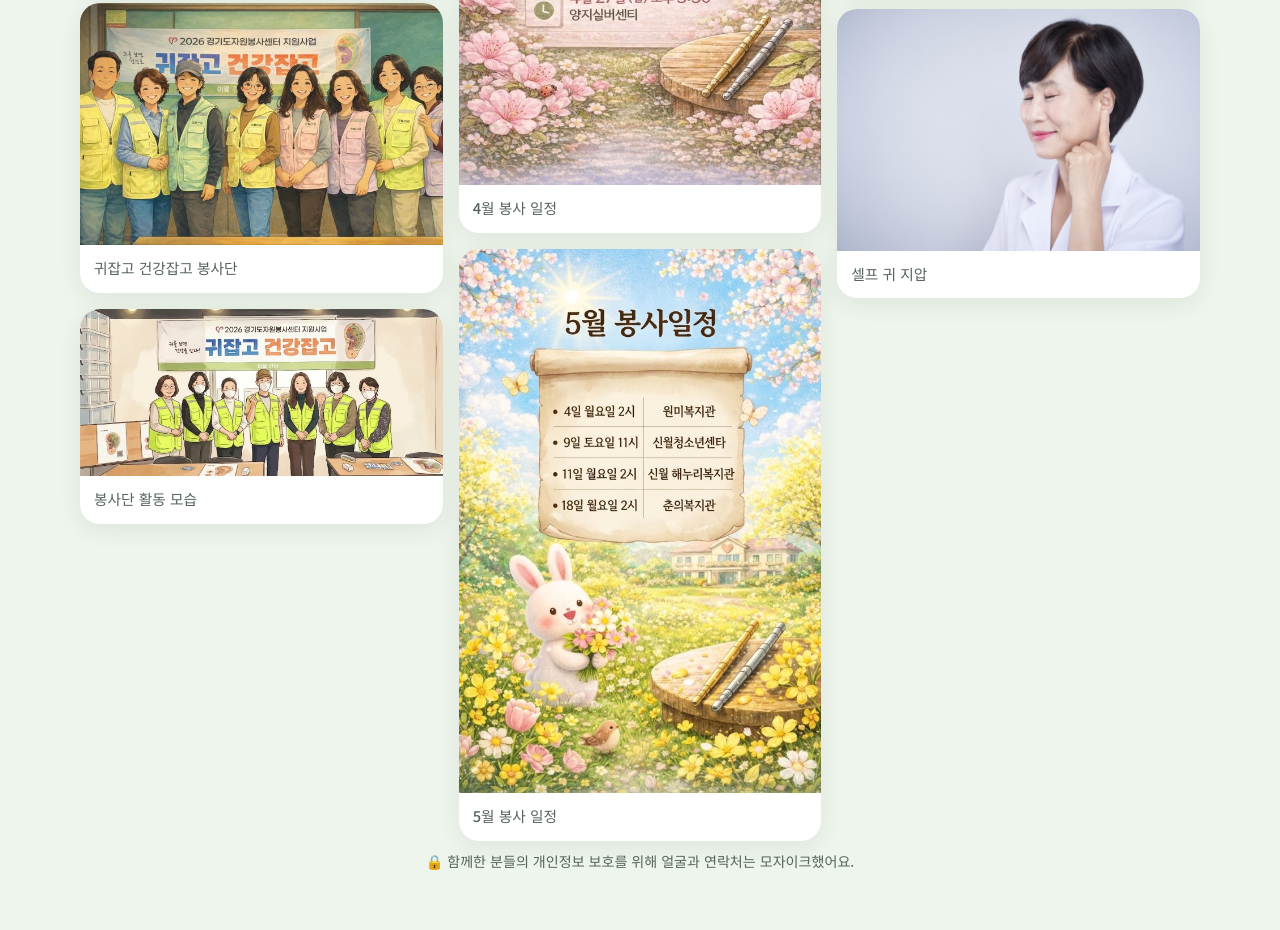
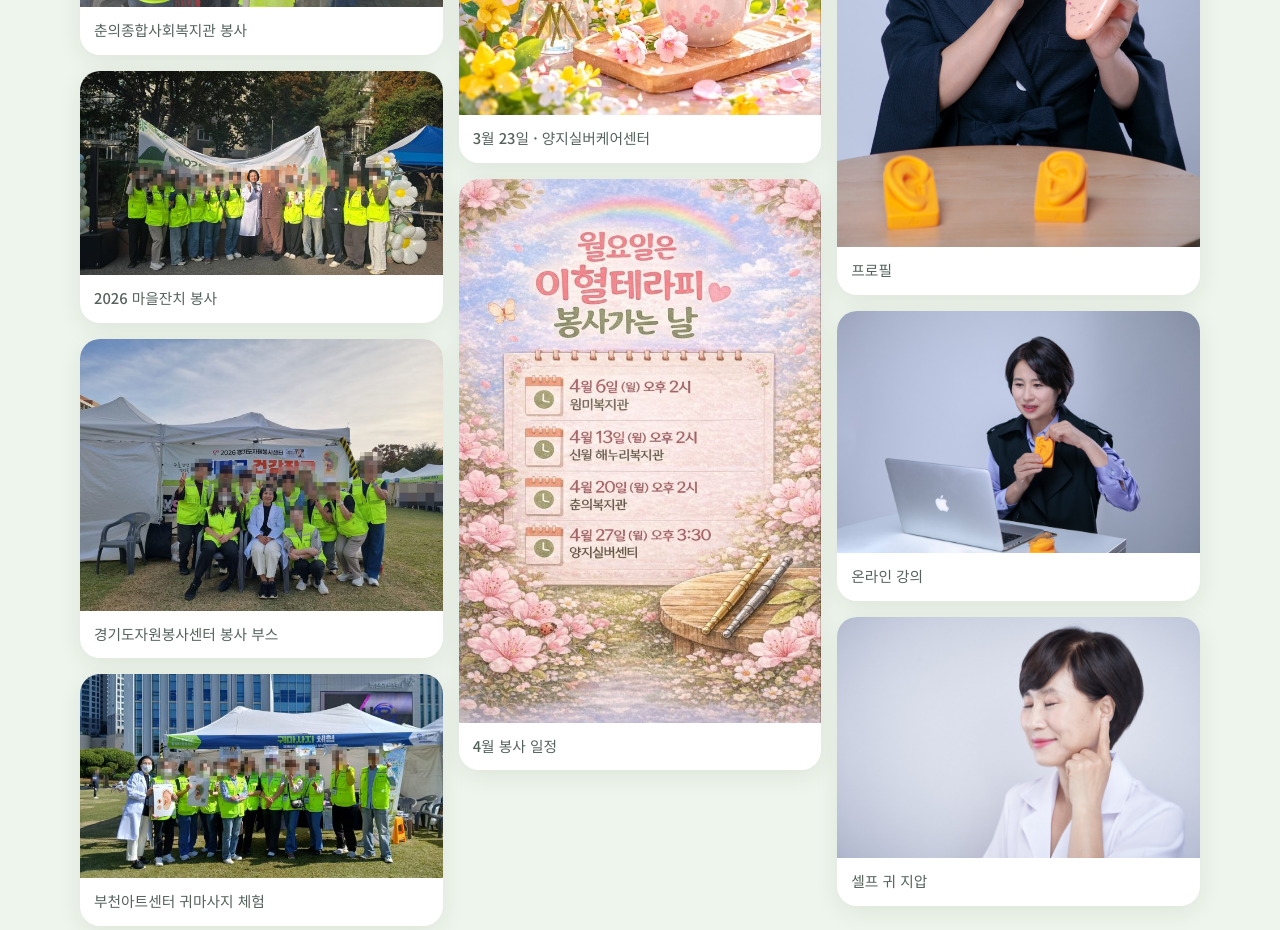
Before and after one commit to eduearcho/jaesuk-ear-therapy, a plain HTML site: page index.html in a window 1280 px wide. Shown: the part 6031-6961 px from the top of the page. Drawn offline with Linux system fonts and the light colour scheme.

Commit message:
활동 사진 3장 추가 (업무협약식, 경기도자원봉사센터 부스, 부천아트센터 귀마사지 체험)
- 함께한 분들의 얼굴은 모자이크

Co-Authored-By: Claude Opus 5.5 <noreply@anthropic.com>

```diff
--- a/index.html
+++ b/index.html
@@ -203,6 +203,9 @@
           <li data-cat="lecture"><button type="button" class="gallery-item" data-full="images/gallery/lecture-certificate.jpg" data-caption="가톨릭대학교 이혈테라피 과정 수료 · 귀분석지도사 자격증 수여 (함께한 분들의 얼굴은 모자이크했어요)">
             <img src="images/gallery/lecture-certificate-thumb.jpg" width="640" height="296" loading="lazy" decoding="async" alt="이혈테라피 과정 수료생들이 자격증을 들고 협회장과 함께 찍은 단체 사진">
             <span class="cap">귀분석지도사 자격증 수여</span></button></li>
+          <li data-cat="lecture"><button type="button" class="gallery-item" data-full="images/gallery/lecture-mou.jpg" data-caption="가톨릭대학교 성인학습교육센터 – 부천시원미노인복지관 업무협약식 (2026. 10. 22) · 함께한 분들의 얼굴은 모자이크했어요">
+            <img src="images/gallery/lecture-mou-thumb.jpg" width="640" height="480" loading="lazy" decoding="async" alt="가톨릭대학교 성인학습교육센터와 부천시원미노인복지관 업무협약식 단체 사진">
+            <span class="cap">가톨릭대 – 원미노인복지관 업무협약</span></button></li>
           <li data-cat="lecture"><button type="button" class="gallery-item" data-full="images/gallery/lecture-energy.jpg" data-caption="에너지클럽 176회 조찬모임 특강 · '귀티나는 삶을 살고 싶다면 귀를 눌러라' (2024. 5. 11)">
             <img src="images/gallery/lecture-energy-thumb.jpg" width="640" height="578" loading="lazy" decoding="async" alt="에너지클럽 조찬모임 특강 포스터 '귀티나는 삶을 살고 싶다면 귀를 눌러라'">
             <span class="cap">에너지클럽 조찬모임 특강</span></button></li>
@@ -220,6 +223,12 @@
           <li data-cat="volunteer"><button type="button" class="gallery-item" data-full="images/gallery/volunteer-festival.jpg" data-caption="2026 마을잔치 이혈테라피 봉사 (함께한 분들의 얼굴은 모자이크했어요)">
             <img src="images/gallery/volunteer-festival-thumb.jpg" width="640" height="360" loading="lazy" decoding="async" alt="마을잔치 현수막 앞에서 봉사단과 함께 선 조재숙 협회장">
             <span class="cap">2026 마을잔치 봉사</span></button></li>
+          <li data-cat="volunteer"><button type="button" class="gallery-item" data-full="images/gallery/volunteer-gyeonggi.jpg" data-caption="2026 경기도자원봉사센터 '귀잡고 건강잡고' 봉사 부스 (함께한 분들의 얼굴은 모자이크했어요)">
+            <img src="images/gallery/volunteer-gyeonggi-thumb.jpg" width="640" height="480" loading="lazy" decoding="async" alt="경기도자원봉사센터 귀잡고 건강잡고 부스 앞에서 봉사단과 함께한 조재숙 협회장">
+            <span class="cap">경기도자원봉사센터 봉사 부스</span></button></li>
+          <li data-cat="volunteer"><button type="button" class="gallery-item" data-full="images/gallery/volunteer-artcenter.jpg" data-caption="경기도 평생학습 활성화 합동행사 · 부천아트센터 '귀마사지 체험' 부스 (함께한 분들의 얼굴은 모자이크했어요)">
+            <img src="images/gallery/volunteer-artcenter-thumb.jpg" width="640" height="360" loading="lazy" decoding="async" alt="부천아트센터 앞 귀마사지 체험 부스에서 귀 그림 자료를 든 봉사단">
+            <span class="cap">부천아트센터 귀마사지 체험</span></button></li>
           <li data-cat="volunteer"><button type="button" class="gallery-item" data-full="images/gallery/volunteer-illust-1.jpg" data-caption="2026 경기도자원봉사센터 지원사업 '귀잡고 건강잡고' 봉사단 (일러스트)">
             <img src="images/gallery/volunteer-illust-1-thumb.jpg" width="640" height="427" loading="lazy" decoding="async" alt="귀잡고 건강잡고 현수막 앞 이혈건강 봉사단 일러스트">
             <span class="cap">귀잡고 건강잡고 봉사단</span></button></li>
```
Also changed, not shown: images/gallery/lecture-mou-thumb.jpg (added), images/gallery/lecture-mou.jpg (added), images/gallery/volunteer-artcenter-thumb.jpg (added), images/gallery/volunteer-artcenter.jpg (added), images/gallery/volunteer-gyeonggi-thumb.jpg (added), images/gallery/volunteer-gyeonggi.jpg (added).
